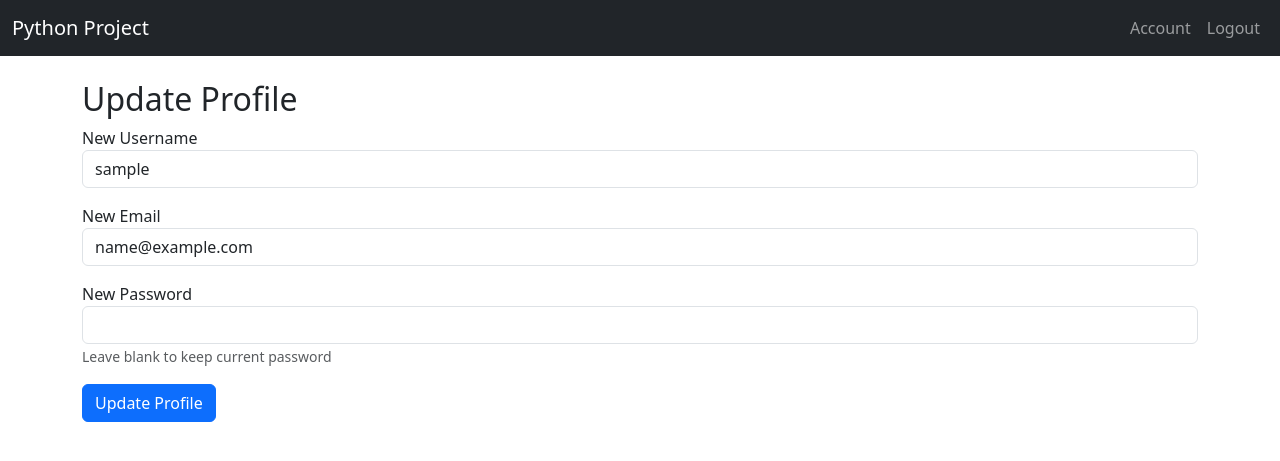
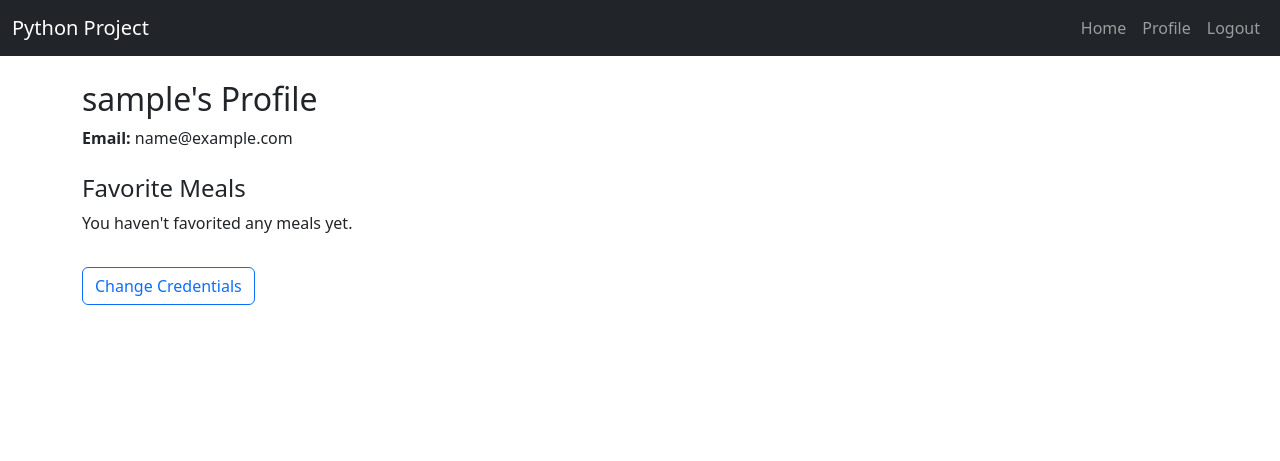
Before and after one commit to GuvenEminSamil/flask-recipe-app, a Flask app: page /profile in a window 1280 px wide. Shown: the top 461 px of the page. Run offline with Flask 3, Linux system fonts and the light colour scheme; the visitor is signed in with stand-in values (Sample User, id 1); tables that the repository leaves empty hold one stand-in row (values such as "Sample post").

Commit message:
profile edit updated and prevented errors occured from changing emails with oauth accounts

```diff
--- a/python_project/app/forms/auth_forms.py
+++ b/python_project/app/forms/auth_forms.py
@@ -1,6 +1,6 @@
 from flask_wtf import FlaskForm
 from wtforms import StringField, PasswordField, SubmitField
-from wtforms.validators import DataRequired, Email, Length, EqualTo
+from wtforms.validators import DataRequired, Email, Length, EqualTo, Optional
 
 
 class RegisterForm(FlaskForm):
@@ -21,5 +21,5 @@ class LoginForm(FlaskForm):
 class ProfileForm(FlaskForm):
     username = StringField("New Username", validators=[DataRequired(), Length(min=3, max=25)])
     email = StringField("New Email", validators=[DataRequired(), Email()])
-    password = PasswordField("New Password", validators=[Length(min=6)])
+    password = PasswordField("New Password (optional)", validators=[Optional(), Length(min=6)])
     submit = SubmitField("Update Profile")
--- a/python_project/app/models/user.py
+++ b/python_project/app/models/user.py
@@ -1,6 +1,6 @@
 from app import db
 from sqlalchemy.orm import Mapped, mapped_column
-from sqlalchemy import String, Integer
+from sqlalchemy import String, Integer, Boolean
 
 
 class User(db.Model):
@@ -8,6 +8,7 @@ class User(db.Model):
     username : Mapped[str] = mapped_column(String(80), unique=True, nullable=False)
     email : Mapped[str] = mapped_column(String(80), unique=True, nullable=False)
     password_hash : Mapped[str] = mapped_column(String(5000), nullable=False)
+    oauth_provider = mapped_column(String(20), nullable=True)
 
 
     def __repr__(self):
--- a/python_project/app/templates/auth/profile.html
+++ b/python_project/app/templates/auth/profile.html
@@ -1,18 +1,18 @@
 {% extends "base.html" %}
 {% block content %}
-  <h2>Update Profile</h2>
-  <form method="post">
-    {{ form.hidden_tag() }}
-    <div class="mb-3">
-      {{ form.username.label }} {{ form.username(class="form-control") }}
-    </div>
-    <div class="mb-3">
-      {{ form.email.label }} {{ form.email(class="form-control") }}
-    </div>
-    <div class="mb-3">
-      {{ form.password.label }} {{ form.password(class="form-control") }}
-      <small class="form-text text-muted">Leave blank to keep current password</small>
-    </div>
-    {{ form.submit(class="btn btn-primary") }}
-  </form>
+  <h2>{{ user.username }}'s Profile</h2>
+  <p><strong>Email:</strong> {{ user.email }}</p>
+
+  <h4 class="mt-4">Favorite Meals</h4>
+  {% if favorites %}
+    <ul>
+      {% for meal in favorites %}
+        <li><a href="{{ url_for('meal_detail', meal_id=meal.id) }}">{{ meal.name }}</a></li>
+      {% endfor %}
+    </ul>
+  {% else %}
+    <p>You haven't favorited any meals yet.</p>
+  {% endif %}
+
+  <a href="{{ url_for('profile_edit') }}" class="btn btn-outline-primary mt-3">Change Credentials</a>
 {% endblock %}
--- a/python_project/app/templates/base.html
+++ b/python_project/app/templates/base.html
@@ -12,7 +12,8 @@
             <div class="collapse navbar-collapse">
                 <ul class="navbar-nav ms-auto">
                     {% if session.get("user_id") %}
-                        <li class="nav-item"><a class="nav-link" href="/account">Account</a></li>
+                        <li class="nav-item"><a class="nav-link" href="/">Home</a></li>
+                        <li class="nav-item"><a class="nav-link" href="/profile">Profile</a></li>
                         <li class="nav-item"><a class="nav-link" href="/logout">Logout</a></li>
                     {% else %}
                         <li class="nav-item"><a class="nav-link" href="/login">Login</a></li>
--- a/python_project/app/templates/recipes/not_found.html
+++ b/python_project/app/templates/recipes/not_found.html
@@ -2,5 +2,5 @@
 {% block content %}
   <h2>Meal Not Found</h2>
   <p>The meal you're looking for could not be found in TheMealDB.</p>
-  <a href="{{ url_for('meal_search') }}" class="btn btn-secondary mt-3">Back to Search</a>
+  <a href="{{ url_for('home') }}" class="btn btn-secondary mt-3">Back to All Meals</a>
 {% endblock %}
--- a/python_project/app/views/auth.py
+++ b/python_project/app/views/auth.py
@@ -69,25 +69,32 @@ class LogoutView(MethodView):
 
 
 
-class ProfileView(MethodView):
+class ProfileEditView(MethodView):
     def get(self):
         if "user_id" not in session:
             return redirect(url_for("login"))
 
         user = User.query.get(session["user_id"])
+
         if not user:
             abort(404)
 
         form = ProfileForm(obj=user)
-        return render_template("auth/profile.html", form=form)
+        if user.oauth_provider:
+            del form.email
+        return render_template("auth/profile_edit.html", form=form)
 
     def post(self):
         if "user_id" not in session:
             return redirect(url_for("login"))
 
-        form = ProfileForm()
+        form = ProfileForm(request.form)
         if form.validate_on_submit():
             user = User.query.get(session["user_id"])
+
+            if user.oauth_provider:
+                del form.email
+
             if not user:
                 abort(404)
 
@@ -98,10 +105,26 @@ class ProfileView(MethodView):
                 user.password_hash = generate_password_hash(form.password.data)
 
             db.session.commit()
+            session["username"] = user.username
+            session["email"] = user.email
+
             flash("Profile updated.")
             return redirect(url_for("profile"))
 
-        return render_template("auth/profile.html", form=form)
+        return render_template("auth/profile_edit.html", form=form)
+
+class ProfileOverviewView(MethodView):
+    def get(self):
+        if "user_id" not in session:
+            return redirect(url_for("login"))
+
+        user = User.query.get(session["user_id"])
+        if not user:
+            abort(404)
+
+        favorite_meals = []
+
+        return render_template("auth/profile.html", user=user, favorites=favorite_meals)
 
 
 
@@ -109,7 +132,6 @@ class ProfileView(MethodView):
 def github_login():
     session.permanent = True
     redirect_uri = "http://localhost:5000/login/github/callback"
-    print("Session before redirect:", dict(session))
     return oauth.github.authorize_redirect(redirect_uri)
 
 @current_app.route("/login/github/callback")
@@ -123,15 +145,15 @@ def github_callback():
 
     if not user:
         user = User(username=profile.get("login"), email=github_email,
-        password_hash = generate_password_hash(os.urandom(16).hex()))
+        password_hash = generate_password_hash(os.urandom(16).hex()),
+                    oauth_provider="github")
         db.session.add(user)
         db.session.commit()
 
     session["user_id"] = user.id
     session["username"] = user.username
     flash("Logged in with GitHub.", 'success')
-    print("Session on callback:", dict(session))
-    return redirect(url_for("profile"))
+    return redirect(url_for("home"))
 
 
 @current_app.route("/login/yandex")
@@ -152,12 +174,12 @@ def yandex_callback():
     user = User.query.filter_by(email=email).first()
     if not user:
         user = User(username=username, email=email,
-                    password_hash=generate_password_hash(os.urandom(16).hex()))
+                    password_hash=generate_password_hash(os.urandom(16).hex()),
+                    oauth_provider="yandex")
         db.session.add(user)
         db.session.commit()
 
-        session["user_id"] = user.id
-        session["username"] = user.username
-        flash("Logged in with Yandex.", 'success')
-        return redirect(url_for("profile"))
-    return redirect(url_for("login"))
+    session["user_id"] = user.id
+    session["username"] = user.username
+    flash("Logged in with Yandex.", 'success')
+    return redirect(url_for("home"))
```
Also changed, not shown: python_project/app/__init__.py (+4 -3 lines), python_project/app/templates/auth/profile_edit.html (added, +22 -0 lines).
